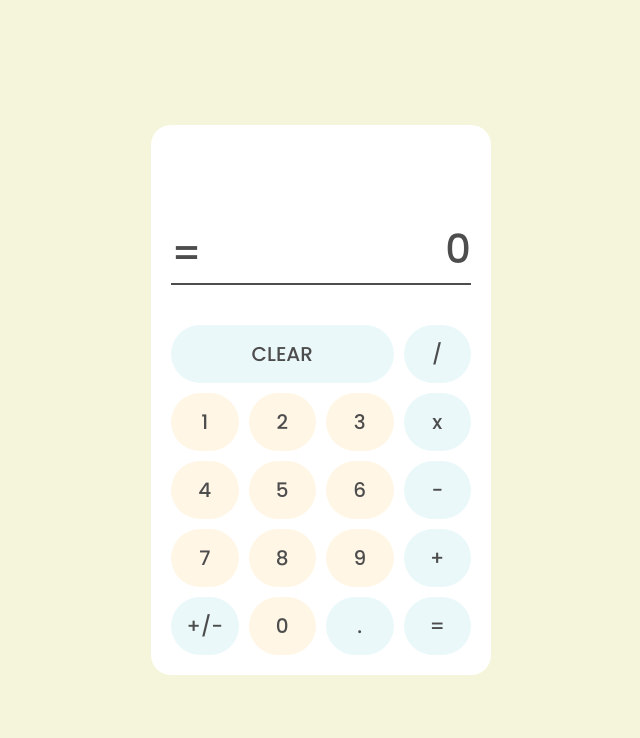
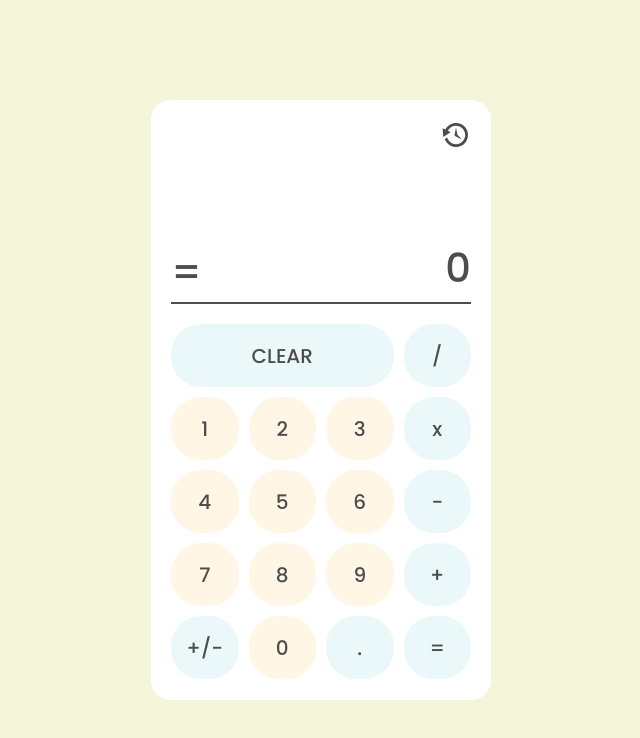
Before and after one commit to farulivan/simple-calculator, a React (Vite) app: page / in a window 1280 px wide. Shown: the top 738 px of the page, without its empty margins (319-959 px from the left). Built offline with nearby package versions, Linux system fonts and the light colour scheme.

Commit message:
adding history feature with dummy data

```diff
--- a/src/App.jsx
+++ b/src/App.jsx
@@ -1,16 +1,9 @@
-import { useDispatch, useSelector } from 'react-redux';
+import { useState } from 'react';
+import { useSelector } from 'react-redux';
 import './App.scss';
-import Button from './components/Button';
+import HistoryIcon from '/history.svg';
 import Screen from './components/Screen';
-import { calcActions } from './store';
-
-const calButtons = [
-  ['CLEAR', '/'],
-  [1, 2, 3, 'x'],
-  [4, 5, 6, '-'],
-  [7, 8, 9, '+'],
-  ['+/-', 0, '.', '='],
-];
+import BottomPanel from './components/BottomPanel';
 
 const thousandSeparator = num => {
   const parts = num.toString().split('.');
@@ -19,85 +12,24 @@ const thousandSeparator = num => {
 };
 
 const App = () => {
-  const dispatch = useDispatch();
   const operand = useSelector(state => state.operand);
   const answer = useSelector(state => state.answer);
-  const history = useSelector(state => state.history);
+  const detail = useSelector(state => state.detail);
 
-  const numberHandler = e => {
-    e.preventDefault();
-    const value = e.target.innerHTML;
-    dispatch(calcActions.addOperand(value));
-  };
-
-  const clearHandler = e => {
-    e.preventDefault();
-    dispatch(calcActions.clearOperand());
-  };
-
-  const operatorHandler = e => {
-    e.preventDefault();
-    const value = e.target.innerHTML;
-    dispatch(calcActions.setOperator(value));
-  };
-
-  const equalHandler = e => {
-    e.preventDefault();
-    dispatch(calcActions.calculate());
-  };
-
-  const decimalHandler = e => {
-    e.preventDefault();
-    const value = e.target.innerHTML;
-    dispatch(calcActions.setDecimal(value));
-  };
-
-  const plusMinusHandler = e => {
-    e.preventDefault();
-    const value = e.target.innerHTML;
-    dispatch(calcActions.setPlusMinus(value));
-  };
+  const [showHistory, setShowHistory] = useState(false)
 
   return (
     <div className="App">
+      <div className="history-btn">
+        <button className="history-btn__item" onClick={() => setShowHistory((prev) => !prev)}>
+          <img src={HistoryIcon} alt="history"/>
+        </button>
+      </div>
       <Screen
-        history={history}
+        detail={detail}
         value={operand ? thousandSeparator(operand) : thousandSeparator(answer)}
       />
-      <div className="button">
-        {calButtons.flat().map((value, index) => {
-          return (
-            <Button
-              key={index}
-              type="button"
-              className={
-                value === 'CLEAR'
-                  ? 'button__item button__clear button__bg-blue'
-                  : typeof value === 'string'
-                  ? 'button__item button__bg-blue'
-                  : 'button__item button__bg-orange'
-              }
-              value={value}
-              onClick={
-                value === 'CLEAR'
-                  ? clearHandler
-                  : value === '+/-'
-                  ? plusMinusHandler
-                  : value === '='
-                  ? equalHandler
-                  : value === 'x' ||
-                    value === '/' ||
-                    value === '+' ||
-                    value === '-'
-                  ? operatorHandler
-                  : value === '.'
-                  ? decimalHandler
-                  : numberHandler
-              }
-            />
-          );
-        })}
-      </div>
+      <BottomPanel showHistory={showHistory}/>
     </div>
   );
 };
--- a/src/App.scss
+++ b/src/App.scss
@@ -1,3 +1,5 @@
+$textPrimary: #4d4d4d;
+
 #root {
   height: 100vh;
 
@@ -6,12 +8,30 @@
   justify-content: center;
 
   background-color: beige;
-  color: #4d4d4d;
+  color: $textPrimary;
 }
 
 .App {
   width: 340px;
-  height: 550px;
+  height: 600px;
   border-radius: 20px;
   background-color: white;
 }
+
+.history-btn {
+  text-align: right;
+  margin: 2rem 2rem 1rem 2rem;
+
+  &__item {
+    font-size: 2rem;
+    border: none;
+    cursor: pointer;
+    border-radius: 30px;
+    outline: none;
+
+    img {
+      background-color: white;
+      width: 30px;
+    }
+  }
+}
--- /dev/null
+++ b/src/components/BottomPanel.jsx
@@ -0,0 +1,101 @@
+import { useDispatch } from 'react-redux';
+import PropTypes from 'prop-types';
+import History from './History';
+import Button from './Button';
+import './BottomPanel.scss';
+import { calcActions } from '../store';
+
+const calButtons = [
+  ['CLEAR', '/'],
+  [1, 2, 3, 'x'],
+  [4, 5, 6, '-'],
+  [7, 8, 9, '+'],
+  ['+/-', 0, '.', '='],
+];
+
+const BottomPanel = ({ showHistory }) => {
+  const dispatch = useDispatch();
+
+  const numberHandler = e => {
+    e.preventDefault();
+    const value = e.target.innerHTML;
+    dispatch(calcActions.addOperand(value));
+  };
+
+  const clearHandler = e => {
+    e.preventDefault();
+    dispatch(calcActions.clearOperand());
+  };
+
+  const operatorHandler = e => {
+    e.preventDefault();
+    const value = e.target.innerHTML;
+    dispatch(calcActions.setOperator(value));
+  };
+
+  const equalHandler = e => {
+    e.preventDefault();
+    dispatch(calcActions.calculate());
+  };
+
+  const decimalHandler = e => {
+    e.preventDefault();
+    const value = e.target.innerHTML;
+    dispatch(calcActions.setDecimal(value));
+  };
+
+  const plusMinusHandler = e => {
+    e.preventDefault();
+    const value = e.target.innerHTML;
+    dispatch(calcActions.setPlusMinus(value));
+  };
+
+  return (
+    <div className="bottom-panel">
+      {showHistory ? (
+        <History />
+      ) : (
+        <div className="button">
+          {calButtons.flat().map((value, index) => {
+            return (
+              <Button
+                key={index}
+                type="button"
+                className={
+                  value === 'CLEAR'
+                    ? 'button__item button__clear button__bg-blue'
+                    : typeof value === 'string'
+                    ? 'button__item button__bg-blue'
+                    : 'button__item button__bg-orange'
+                }
+                value={value}
+                onClick={
+                  value === 'CLEAR'
+                    ? clearHandler
+                    : value === '+/-'
+                    ? plusMinusHandler
+                    : value === '='
+                    ? equalHandler
+                    : value === 'x' ||
+                      value === '/' ||
+                      value === '+' ||
+                      value === '-'
+                    ? operatorHandler
+                    : value === '.'
+                    ? decimalHandler
+                    : numberHandler
+                }
+              />
+            );
+          })}
+        </div>
+      )}
+    </div>
+  );
+};
+
+export default BottomPanel;
+
+BottomPanel.propTypes = {
+  showHistory: PropTypes.bool.isRequired
+};
--- /dev/null
+++ b/src/components/BottomPanel.scss
@@ -0,0 +1,4 @@
+.bottom-panel {
+  margin: 2rem;
+  height: calc(100% - 24.5rem);
+}
--- a/src/components/Button.scss
+++ b/src/components/Button.scss
@@ -3,19 +3,16 @@ $buttonSecondary: #ffe2b050;
 $textPrimary: #4d4d4d;
 
 .button {
-  padding: 2rem;
-  height: calc(100% - 18rem);
+  height: 100%;
   display: grid;
   grid-template-columns: repeat(4, 1fr);
   grid-template-rows: repeat(5, 1fr);
   grid-gap: 10px;
-  color: $textPrimary;
 
   &__item {
     font-size: 2rem;
     border: none;
     color: $textPrimary;
-    font-weight: bold;
     cursor: pointer;
     border-radius: 30px;
     outline: none;
--- /dev/null
+++ b/src/components/History.jsx
@@ -0,0 +1,25 @@
+import './History.scss';
+
+const History = () => {
+  return (
+    <div className="history">
+      <p>1245 x 1245 = 12510</p>
+      <p>1245 x 1245 = 12510</p>
+      <p>1245 x 1245 = 12510</p>
+      <p>1245 x 1245 = 12510</p>
+      <p>1245 x 1245 = 12510</p>
+      <p>1245 x 1245 = 12510</p>
+      <p>1245 x 1245 = 12510</p>
+      <p>1245 x 1245 = 12510</p>
+      <p>1245 x 1245 = 12510</p>
+      <p>1245 x 1245 = 12510</p>
+      <p>1245 x 1245 = 12510</p>
+      <p>1245 x 1245 = 12510</p>
+      <p>1245 x 1245 = 12510</p>
+      <p>1245 x 1245 = 12510</p>
+      <p>1245 x 1245 = 12510</p>
+    </div>
+  );
+};
+
+export default History;
--- /dev/null
+++ b/src/components/History.scss
@@ -0,0 +1,12 @@
+$textPrimary: #4d4d4d;
+
+.history {
+  color: $textPrimary;
+  display: flex;
+  flex-direction: column;
+  align-items: flex-end;
+  gap: 1rem;
+  font-size: 1.5rem;
+  height: 100%;
+  overflow: auto;
+}
--- a/src/components/Screen.jsx
+++ b/src/components/Screen.jsx
@@ -1,10 +1,10 @@
 import PropTypes from 'prop-types';
 import './Screen.scss';
 
-const Screen = ({ value, history }) => {
+const Screen = ({ value, detail }) => {
   return (
     <div className="screen">
-      <p className="screen__history">{history}</p>
+      <p className="screen__detail">{detail}</p>
       <p className="screen__equal">=</p>
       <div className="screen__main">
         <p
@@ -26,7 +26,7 @@ Screen.propTypes = {
     PropTypes.string.isRequired,
     PropTypes.number.isRequired,
   ]),
-  history: PropTypes.string.isRequired,
+  detail: PropTypes.string.isRequired,
 };
 
 export default Screen;
--- a/src/components/Screen.scss
+++ b/src/components/Screen.scss
@@ -4,12 +4,11 @@
   flex-direction: column;
   justify-content: space-between;
   height: 14rem;
-  margin: 2rem;
-  padding-top: 0.5rem;
+  margin: 0 2rem;
   border-bottom: 2px solid #4d4d4d;
   position: relative;
 
-  &__history {
+  &__detail {
     font-size: 2rem;
     overflow: hidden;
     max-height: 8.5rem;
--- a/src/store/index.jsx
+++ b/src/store/index.jsx
@@ -9,7 +9,7 @@ const mathCalculate = (a, b, operator) =>
     ? a * b
     : a / b;
 
-const initialState = { operator: '', operand: 0, answer: 0, history: '' };
+const initialState = { operator: '', operand: 0, answer: 0, detail: '' };
 
 const Slice = createSlice({
   name: 'calc',
@@ -32,13 +32,13 @@ const Slice = createSlice({
       state.operator = '';
       state.operand = 0;
       state.answer = 0;
-      state.history = '';
+      state.detail = '';
     },
     setOperator(state, action) {
       // detect changing operator
       if (state.operand === 0 && state.operator) {
         state.operator = action.payload;
-        state.history = `${state.history.slice(0, -1)} ${state.operator}`;
+        state.detail = `${state.detail.slice(0, -1)} ${state.operator}`;
         return;
       }
 
@@ -54,8 +54,8 @@ const Slice = createSlice({
 
       // to continue after equal
       state.operator === ''
-        ? (state.history = `${state.answer} ${action.payload}`)
-        : (state.history = `${state.history} ${state.operand} ${action.payload}`);
+        ? (state.detail = `${state.answer} ${action.payload}`)
+        : (state.detail = `${state.detail} ${state.operand} ${action.payload}`);
 
       state.operator = action.payload;
       state.operand = 0;
@@ -68,7 +68,7 @@ const Slice = createSlice({
           Number(state.operand),
           state.operator
         );
-        state.history = `${state.history} ${state.operand}`;
+        state.detail = `${state.detail} ${state.operand}`;
         state.operator = '';
         state.operand = 0;
       } else {
```
Also changed, not shown: public/history.svg (added).
